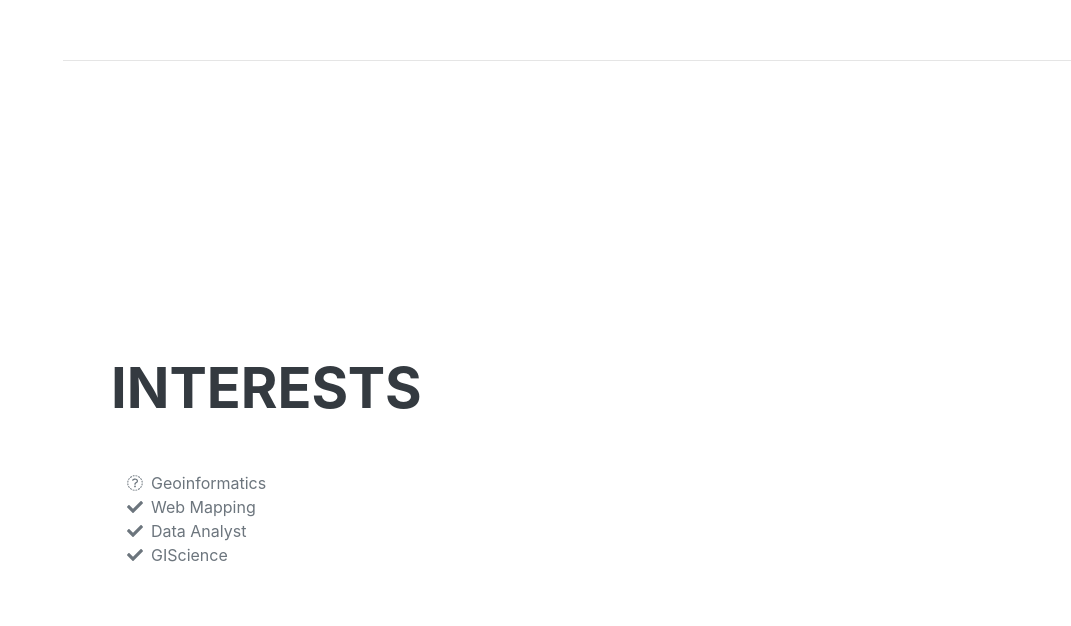
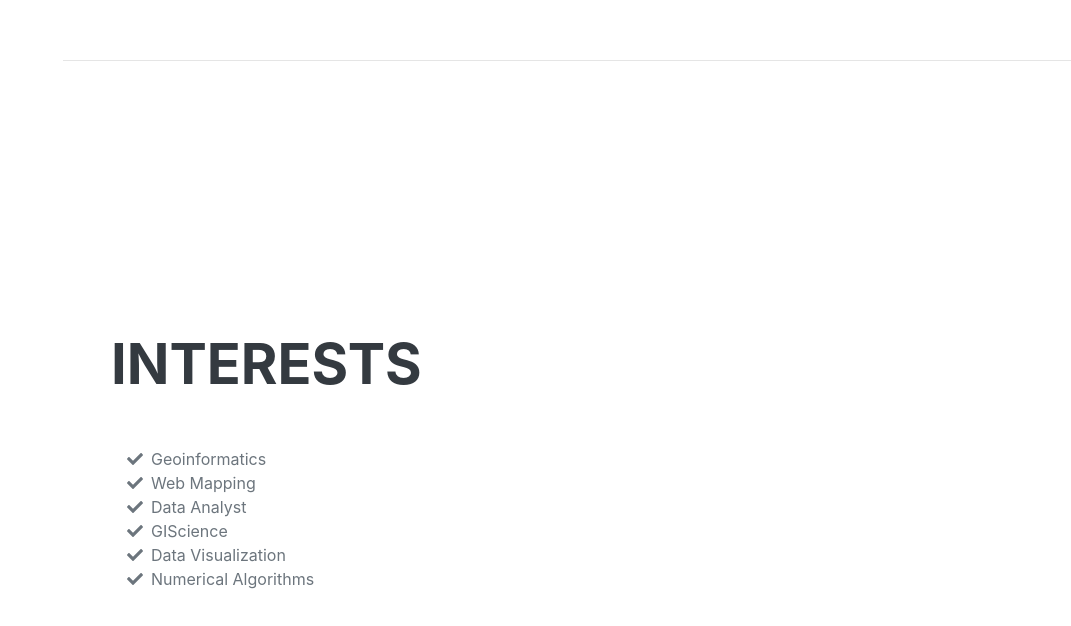
Before and after one commit to xiaoxixiaxx/xiaoxixiaxx.github.io, a website: page index.html in a window 1280 px wide. Shown: the part 3143-3769 px from the top of the page, without its empty margins (209-1280 px from the left). Drawn offline with nearby package versions, Linux system fonts and the light colour scheme; a web font is replaced by a local one.

Commit message:
Update index.html

```diff
--- a/index.html
+++ b/index.html
@@ -153,7 +153,7 @@
 
                     <ul class="fa-ul mb-0">
                         <li>
-                            <span class="fa-li"><i class="fas fa-point"></i></span>
+                            <span class="fa-li"><i class="fas fa-check"></i></span>
                             Geoinformatics
                         </li>
                         <li>
@@ -168,15 +168,15 @@
                             <span class="fa-li"><i class="fas fa-check"></i></span>
                             GIScience
                         </li>
+                        <li>
+                            <span class="fa-li"><i class="fas fa-check"></i></span>
+                            Data Visualization
+                        </li>
+                        <li>
+                            <span class="fa-li"><i class="fas fa-check"></i></span>
+                            Numerical Algorithms
+                        </li>
                     </ul>
-
-
-
-
-
-
-
-
 
 
 
@@ -185,12 +185,6 @@
                 </div>
             </section>
             <hr class="m-0" />
-
-
-
-
-
-
 
 
         <!-- Bootstrap core JS-->
```
